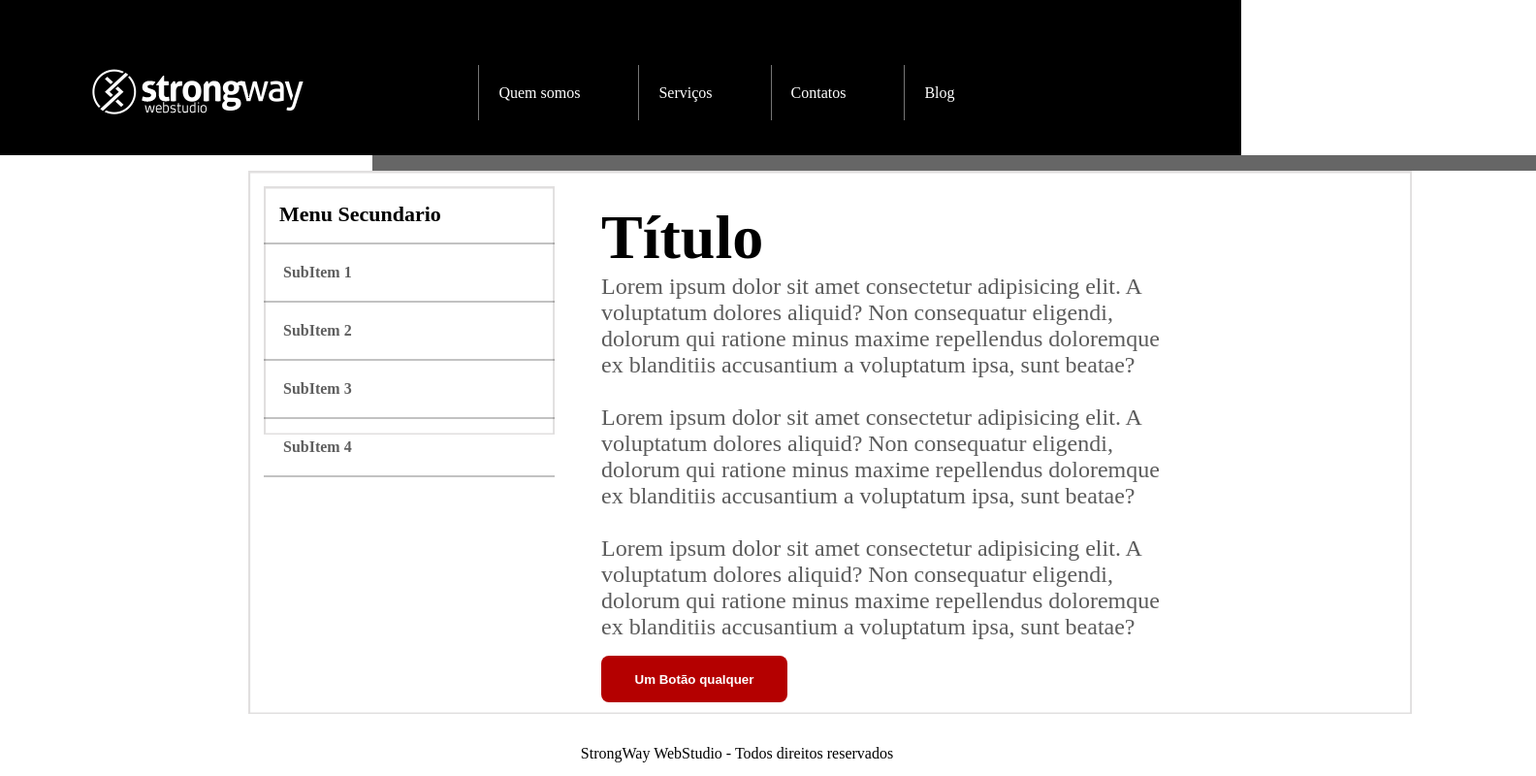
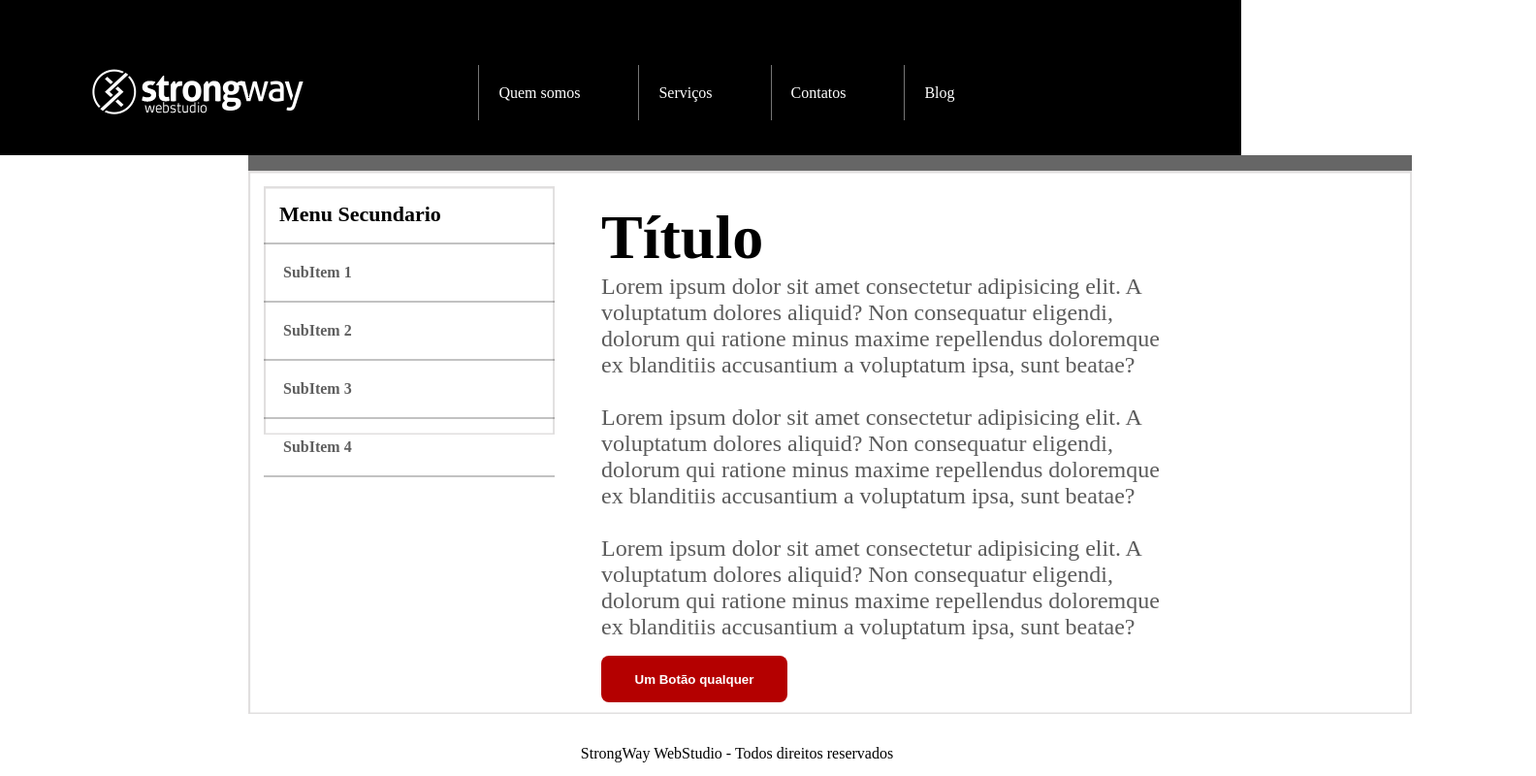
Before and after one commit to gladosn07/StrongWay, a website: page index.html in a window 1280 px wide. Shown: the whole page at 97% size, 1584 px wide, since content can reach past the window. Drawn offline with Linux system fonts and the light colour scheme.

Commit message:
Corrigido bug class separetor
Class Separetor com definicao correta

```diff
--- a/styles.css
+++ b/styles.css
@@ -53,9 +53,9 @@ li {
 .separetor {
     display: flex;
     width: 150vh;
+    margin-left: 20%;
     height: 1rem;
     background: rgb(102, 102, 102);
-    margin-left: 24rem;
 }
 
 .sidebar__item {
```
